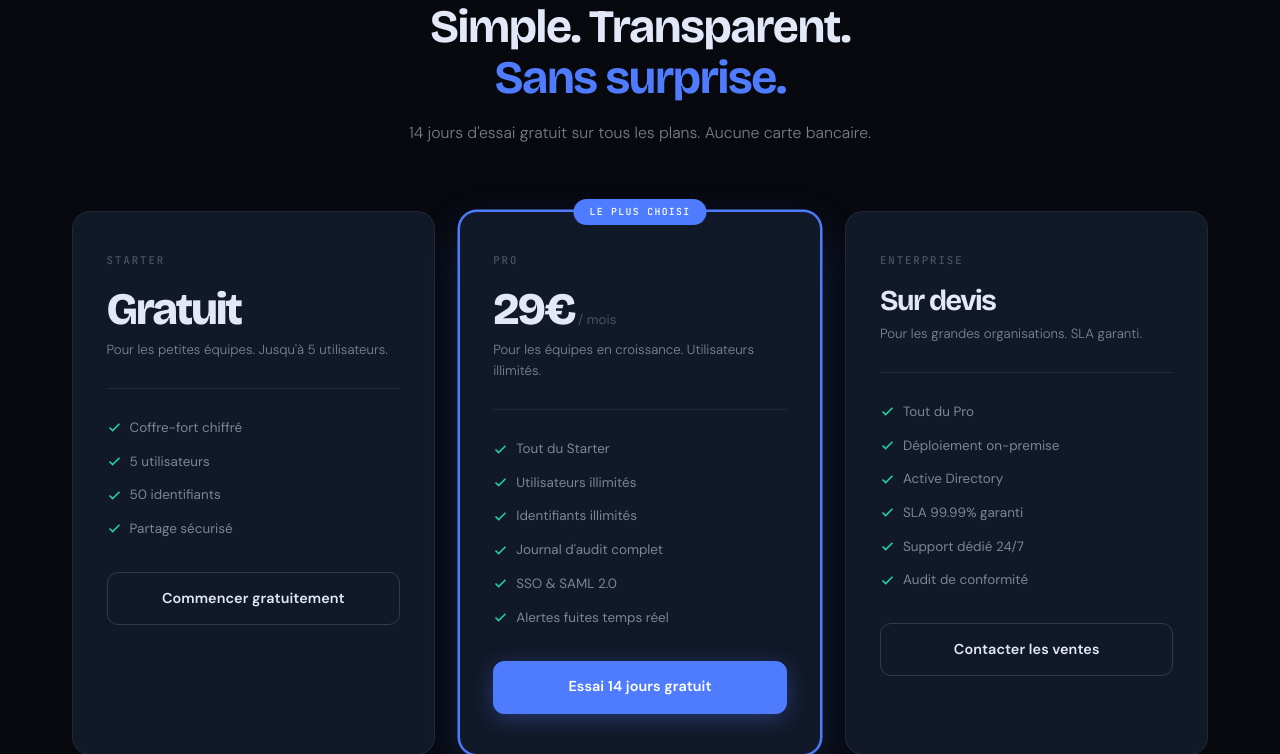
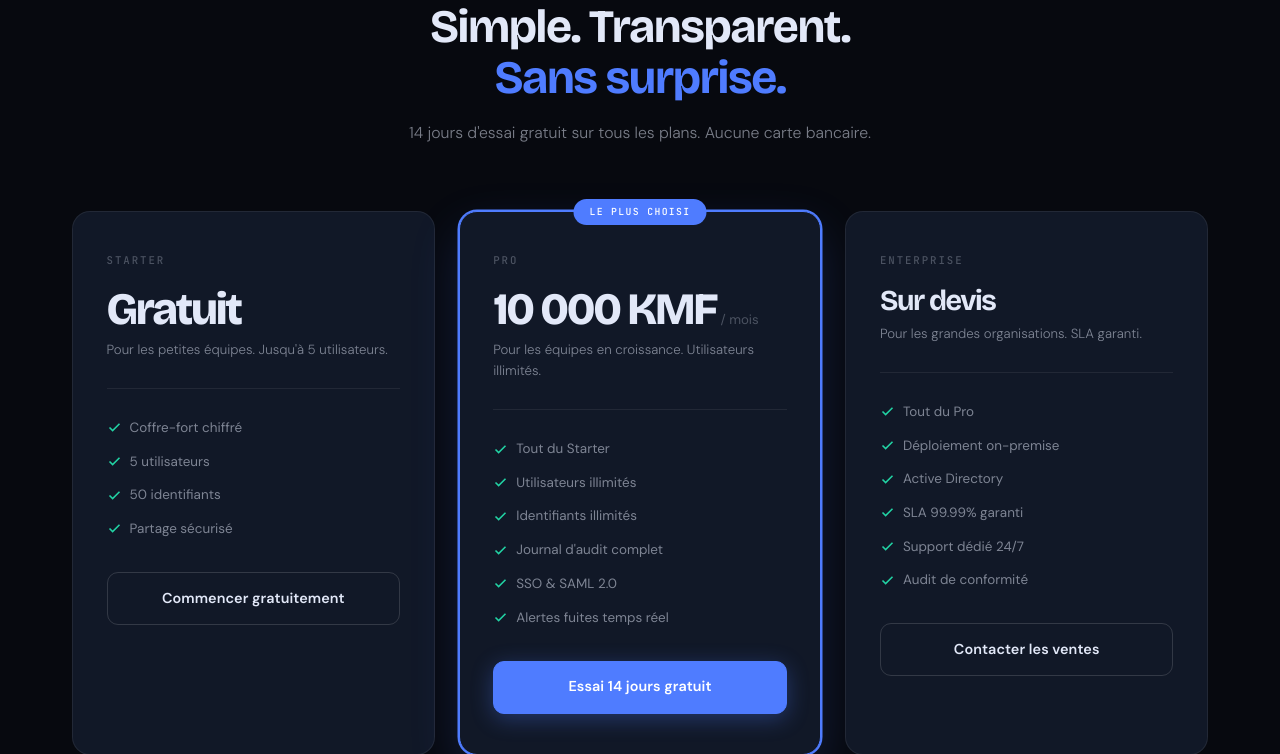
Before and after one commit to Ngazid2020/gestionpassword, a Laravel app: page / in a window 1280 px wide. Shown: the part 5206-5960 px from the top of the page. Run offline with Laravel 12, Linux system fonts and the light colour scheme; some libraries are stand-ins or nearby versions.

Commit message:
feat: tarif

```diff
--- a/resources/views/welcome.blade.php
+++ b/resources/views/welcome.blade.php
@@ -1254,7 +1254,7 @@ img{display:block;max-width:100%}
       <div class="pcard pop">
         <div class="pop-tag">Le plus choisi</div>
         <div class="plan-tier">Pro</div>
-        <div class="plan-price-wrap"><span class="plan-price">29€</span><span class="plan-per">/ mois</span></div>
+        <div class="plan-price-wrap"><span class="plan-price">10 000 KMF</span><span class="plan-per">/ mois</span></div>
         <div class="plan-desc">Pour les équipes en croissance. Utilisateurs illimités.</div>
         <div class="plan-sep"></div>
         <ul class="plan-list">
```
